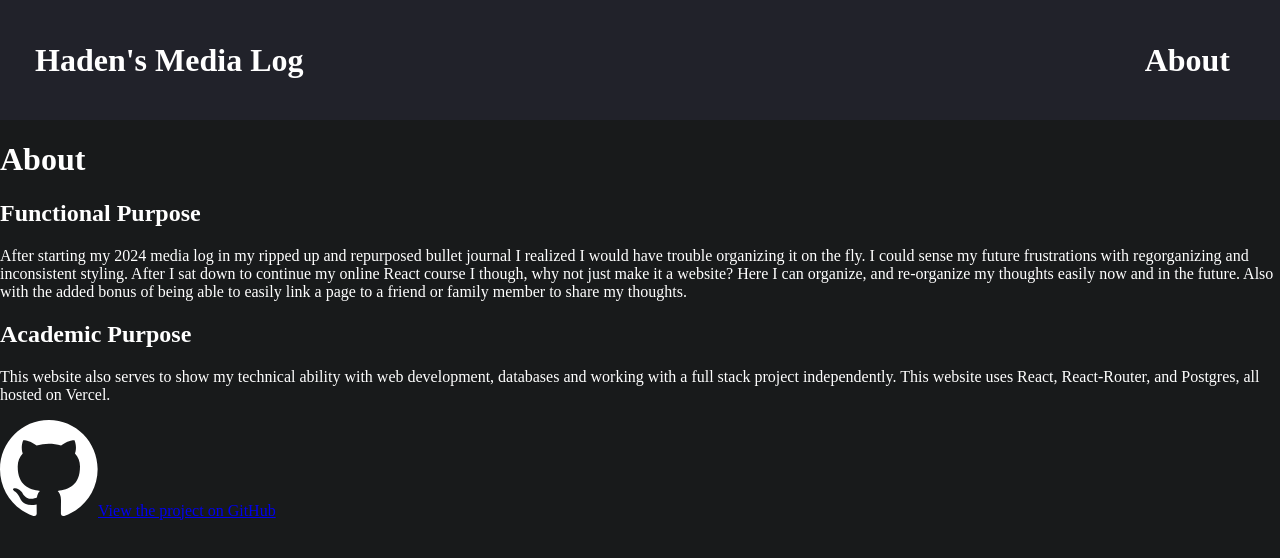
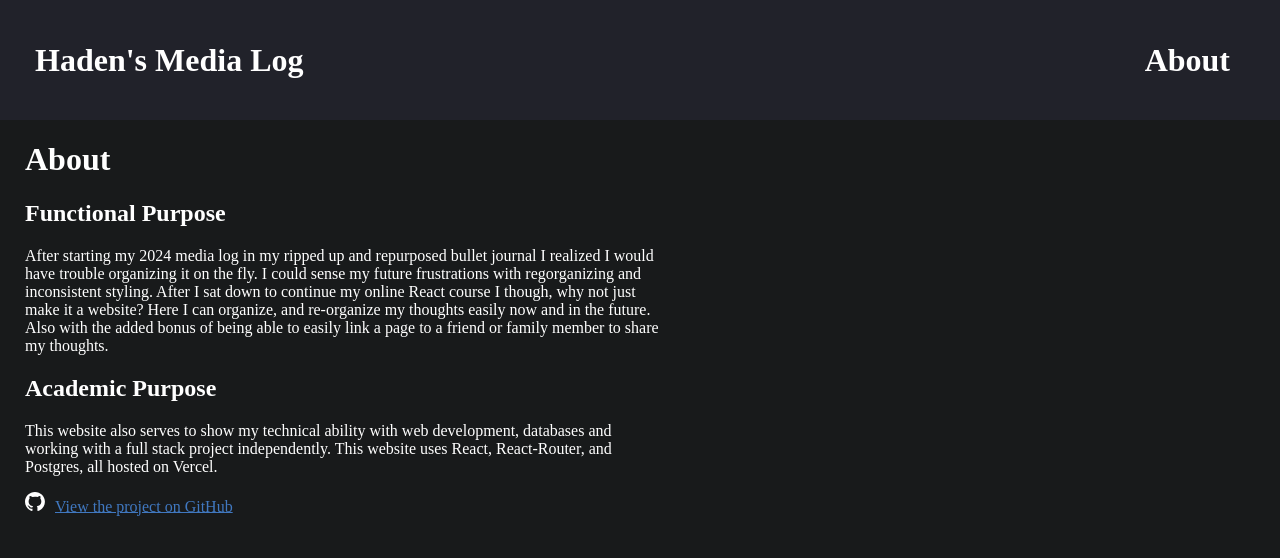
Before and after one commit to hadenyoyo/media-log, a React (Vite) app: page /about in a window 1280 px wide. Shown: the top 558 px of the page. Built offline with nearby package versions, Linux system fonts and the light colour scheme.

Commit message:
added styling for about page

```diff
--- a/src/components/About.jsx
+++ b/src/components/About.jsx
@@ -5,6 +5,7 @@ export default function About () {
     return (
         <div>
             <Nav />
+            <div className="about-page">
                 <h1>About</h1>
                 <h2>Functional Purpose</h2>
                 <p>
@@ -24,5 +25,6 @@ export default function About () {
                 <img src={githubsvg} alt="GitHub Logo" />
                 <a href="https://github.com/hadenyoyo/media-log">View the project on GitHub</a>
             </div>
+        </div>
     )
 }
--- a/src/styles/style.css
+++ b/src/styles/style.css
@@ -58,3 +58,31 @@ nav > .about-button {
 .review-header h2, .review > h3, .review > p {
     margin: 10px 0;
 }
+
+.about-page {
+    margin-left: 25px;
+    width: 75%;
+}
+
+.about-page img {
+    width: 20px;
+    margin-right: 10px;
+}
+
+.about-page a {
+    color: #4078c0;
+}
+
+/* Media query for larger screens */
+@media (min-width: 800px) {
+    .about-page {
+        width: 70%;
+    }
+}
+
+/* Media query for very large screens */
+@media (min-width: 1200px) {
+    .about-page {
+        width: 50%;
+    }
+}
```
Lines whose indentation alone changed are shown as unchanged.
